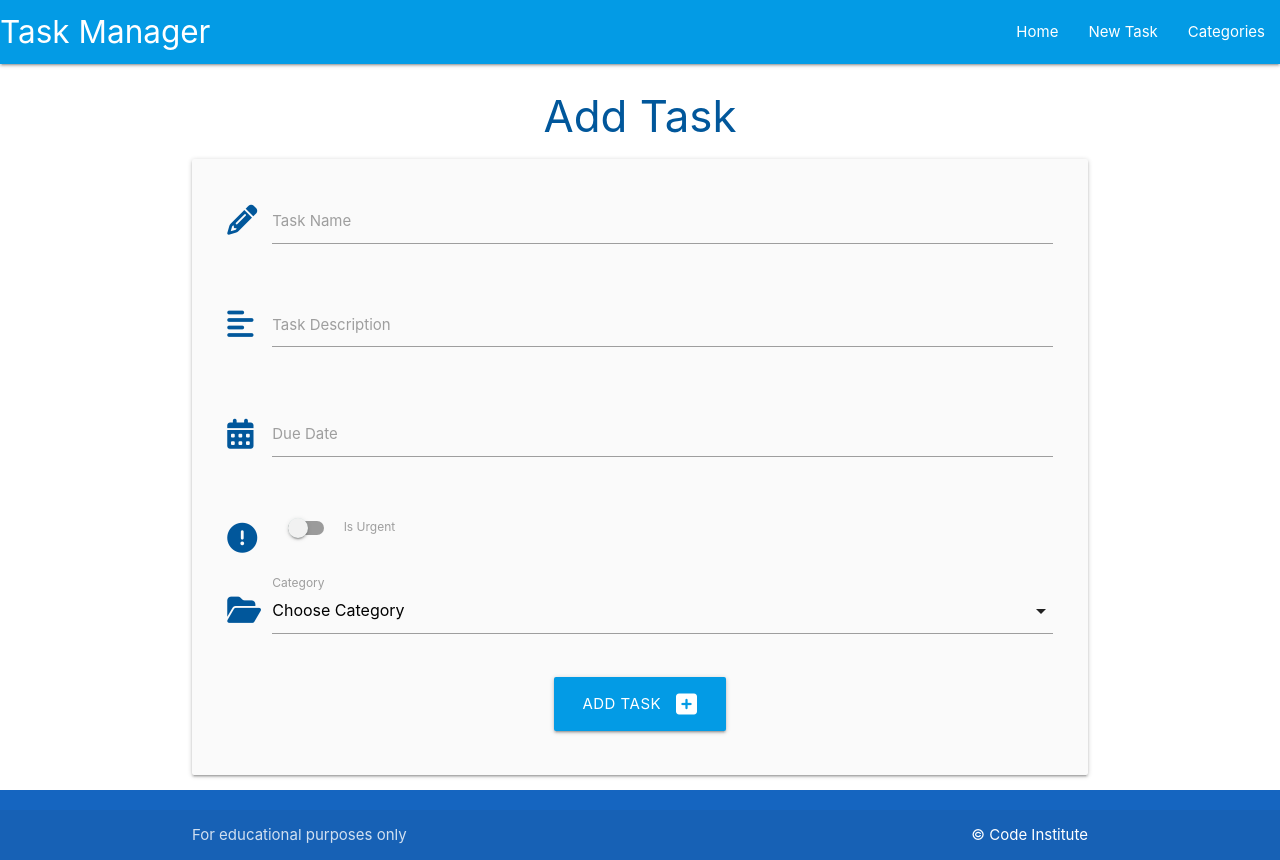
After one commit to CharlesB91/task-manager, a Flask app: page /add_task in a window 1280 px wide. The commit adds this page. Run offline with Flask 2, Linux system fonts and the light colour scheme; data that the repository does not hold is empty; some libraries are stand-ins or nearby versions.

Commit message:
tasks section added

```diff
--- a/taskmanager/routes.py
+++ b/taskmanager/routes.py
@@ -34,6 +34,23 @@ def add_category():
     return render_template("add_category.html")
 
 
+@app.route("/add_task", methods=["GET", "POST"])
+def add_task():
+    categories = list(Category.query.order_by(Category.category_name).all())
+    if request.method == "POST":
+        task = Task(
+            task_name=request.form.get("task_name"),
+            task_description=request.form.get("task_description"),
+            is_urgent=bool(True if request.form.get("is_urgent") else False),
+            due_date=request.form.get("due_date"),
+            category_id=request.form.get("category_id")
+        )
+        db.session.add(task)
+        db.session.commit()
+        return redirect(url_for("home"))
+    return render_template("add_task.html", categories=categories)
+
+
 @app.route("/delete_category/<int:category_id>")
 def delete_category(category_id):
     category = Category.query.get_or_404(category_id)
--- a/taskmanager/static/js/script.js
+++ b/taskmanager/static/js/script.js
@@ -1,3 +1,15 @@
 $(document).ready(function(){
     $('.sidenav').sidenav();
+
+        // datepicker initialization
+        let datepicker = document.querySelectorAll(".datepicker");
+        M.Datepicker.init(datepicker, {
+            format: "dd mmmm, yyyy",
+            i18n: {done: "Select"}
+        });
+
+        // select initialization
+        let selects = document.querySelectorAll("select");
+        M.FormSelect.init(selects);
+
   });
--- /dev/null
+++ b/taskmanager/templates/add_task.html
@@ -0,0 +1,70 @@
+{% extends "base.html" %}
+{% block content %}
+
+<h3 class="light-blue-text text-darken-4 center-align">Add Task</h3>
+
+<div class="row card-panel grey lighten-5">
+    <form class="col s12" method="POST" action="{{ url_for('add_task') }}">
+        <!-- task name -->
+        <div class="row">
+            <div class="input-field col s12">
+                <i class="fas fa-pencil-alt prefix light-blue-text text-darken-4"></i>
+                <input id="task_name" name="task_name" minlength="5" maxlength="50" type="text" class="validate" required>
+                <label for="task_name">Task Name</label>
+            </div>
+        </div>
+        <!-- task description -->
+        <div class="row">
+            <div class="input-field col s12">
+                <i class="fas fa-align-left prefix light-blue-text text-darken-4"></i>
+                <textarea id="task_description" name="task_description" minlength="5" maxlength="200"
+                    type="text" class="materialize-textarea validate" required></textarea>
+                <label for="task_description">Task Description</label>
+            </div>
+        </div>
+        <!-- due date -->
+        <div class="row">
+            <div class="input-field col s12">
+                <i class="fas fa-calendar-alt prefix light-blue-text text-darken-4"></i>
+                <input id="due_date" name="due_date" type="text" class="datepicker validate" required>
+                <label for="due_date">Due Date</label>
+            </div>
+        </div>
+        <!-- is urgent -->
+        <div class="row">
+            <div class="input-field col s12">
+                <div class="switch">
+                    <i class="fas fa-exclamation-circle prefix light-blue-text text-darken-4"></i>
+                    <label for="is_urgent">
+                        <input id="is_urgent" name="is_urgent" type="checkbox">
+                        <span class="lever"></span>
+                        Is Urgent
+                    </label>
+                </div>
+            </div>
+        </div>
+        <!-- category id -->
+        <div class="row">
+            <div class="input-field col s12">
+                <i class="fas fa-folder-open prefix light-blue-text text-darken-4"></i>
+                <select id="category_id" name="category_id" class="validate" required>
+                    <option value="" disabled selected>Choose Category</option>
+                    {% for category in categories %}
+                        <option value="{{ category.id }}">{{ category.category_name }}</option>
+                    {% endfor %}
+                </select>
+                <label for="category_id">Category</label>
+            </div>
+        </div>
+        <!-- submit button -->
+        <div class="row">
+            <div class="col s12 center-align">
+                <button type="submit" class="btn-large light-blue darken-1">
+                    Add Task <i class="fas fa-plus-square right"></i>
+                </button>
+            </div>
+        </div>
+    </form>
+</div>
+
+{% endblock %}
--- a/taskmanager/templates/base.html
+++ b/taskmanager/templates/base.html
@@ -1,12 +1,23 @@
 <!DOCTYPE html>
 <html lang="en">
   <head>
-    <meta charset="UTF-8">
-    <meta http-equiv="X-UA-Compatible" content="IE=edge">
-    <meta name="viewport" content="width=device-width, initial-scale=1.0">
-    <link rel="stylesheet" href="https://cdnjs.cloudflare.com/ajax/libs/materialize/1.0.0/css/materialize.min.css" type="text/css">
-    <link rel="stylesheet" href="{{ url_for('static', filename='css/style.css') }}" type="text/css">
-    <script src="https://kit.fontawesome.com/aa5819adb1.js" crossorigin="anonymous"></script>
+    <meta charset="UTF-8" />
+    <meta http-equiv="X-UA-Compatible" content="IE=edge" />
+    <meta name="viewport" content="width=device-width, initial-scale=1.0" />
+    <link
+      rel="stylesheet"
+      href="https://cdnjs.cloudflare.com/ajax/libs/materialize/1.0.0/css/materialize.min.css"
+      type="text/css"
+    />
+    <link
+      rel="stylesheet"
+      href="{{ url_for('static', filename='css/style.css') }}"
+      type="text/css"
+    />
+    <script
+      src="https://kit.fontawesome.com/aa5819adb1.js"
+      crossorigin="anonymous"
+    ></script>
     <title>Task Manager</title>
   </head>
   <body>
@@ -15,10 +26,12 @@
       <nav class="light-blue darken-1">
         <div class="nav-wrapper">
           <a href="{{ url_for('home') }}" class="brand-logo">Task Manager</a>
-            <a href="#" data-target="mobile-demo" class="sidenav-trigger"><i class="fas fa-bars"></i></a>
+          <a href="#" data-target="mobile-demo" class="sidenav-trigger"
+            ><i class="fas fa-bars"></i
+          ></a>
           <ul class="right hide-on-med-and-down">
             <li><a href="{{ url_for('home') }}">Home</a></li>
-                <li><a href="">New Task</a></li>
+            <li><a href="{{ url_for('add_task') }}">New Task</a></li>
             <li><a href="{{ url_for('categories') }}">Categories</a></li>
           </ul>
         </div>
@@ -27,22 +40,23 @@
       <!-- mobile sidenav -->
       <ul class="sidenav" id="mobile-demo">
         <li><a href="{{ url_for('home') }}">Home</a></li>
-            <li><a href="">New Task</a></li>
+        <li><a href="{{ url_for('add_task') }}">New Task</a></li>
         <li><a href="{{ url_for('categories') }}">Categories</a></li>
       </ul>
     </header>
 
-    <main class="container">
-
-        {% block content %}
-        {% endblock %}
-    </main>
+    <main class="container">{% block content %} {% endblock %}</main>
 
     <footer class="page-footer blue darken-3">
       <div class="footer-copyright">
         <div class="container">
           For educational purposes only
-                <a class="white-text right" href="https://codeinstitute.net" target="_blank">&copy; Code Institute</a>
+          <a
+            class="white-text right"
+            href="https://codeinstitute.net"
+            target="_blank"
+            >&copy; Code Institute</a
+          >
         </div>
       </div>
     </footer>
@@ -50,6 +64,5 @@
     <script src="https://ajax.googleapis.com/ajax/libs/jquery/3.5.1/jquery.min.js"></script>
     <script src="https://cdnjs.cloudflare.com/ajax/libs/materialize/1.0.0/js/materialize.min.js"></script>
     <script src="{{ url_for('static', filename='js/script.js') }}"></script>
-
   </body>
 </html>
```
Also changed, not shown: taskmanager/templates/add_category.html (+10 -4 lines), taskmanager/templates/categories.html (+15 -5 lines), taskmanager/templates/edit_category.html (+16 -5 lines), taskmanager/templates/tasks.html (+9 -2 lines). Lines whose indentation alone changed are shown as unchanged.
